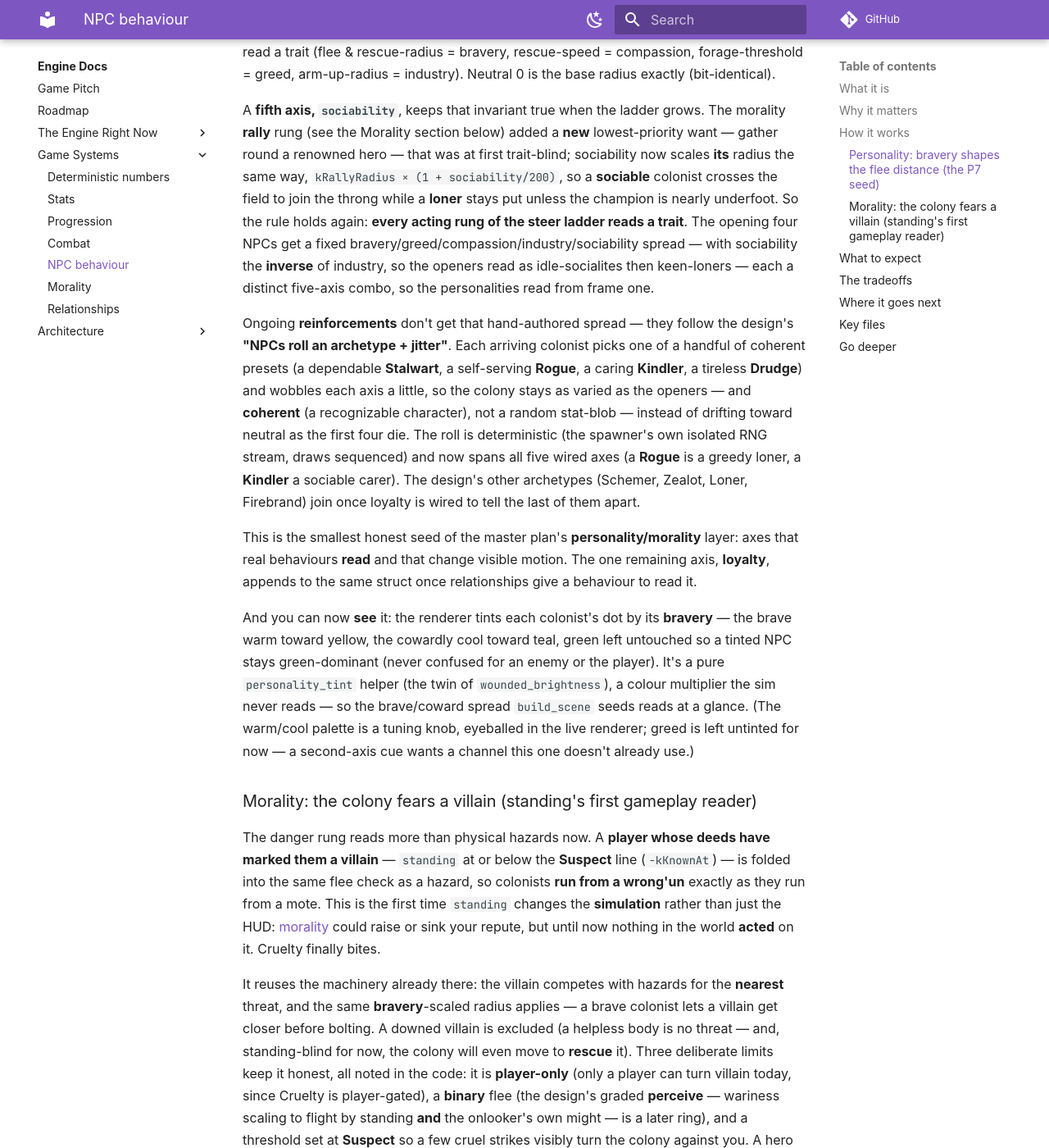
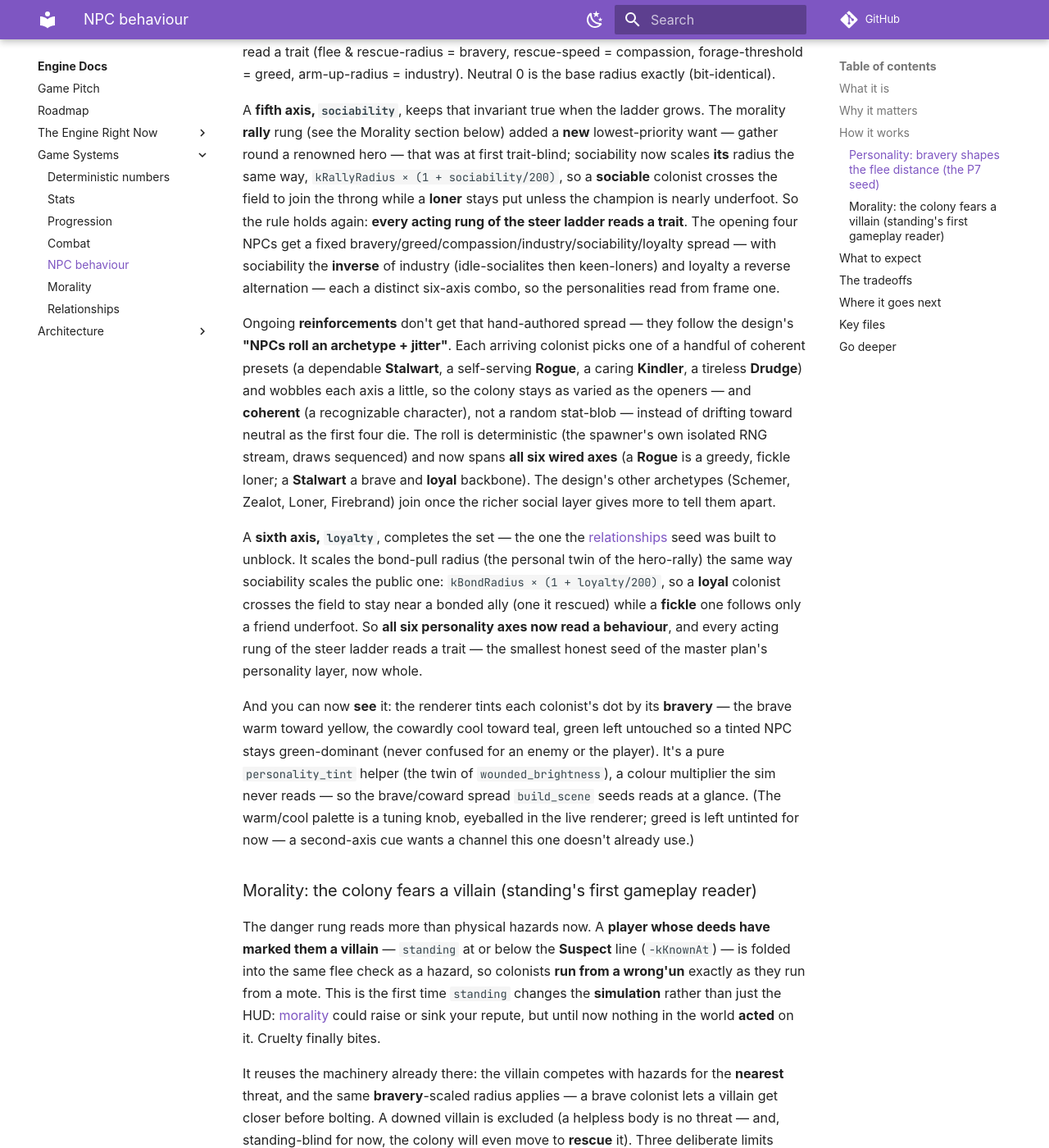
Before and after one commit to IsItJeff/game-engine, an MkDocs documentation site: the page built from docs/engine/npc-behaviour.md, in a window 1280 px wide and 1400 px high, scrolled down 3892 px. Shown: the whole window at 82% size. Built offline with MkDocs 1.6.1 and Material for MkDocs 9.7.7, drawn with Linux system fonts in a browser that asks for light colours; some web fonts are replaced; comment, search, counter and statistics services are not loaded; some of the changed text lies outside the part shown.

Commit message:
feat(P7): loyalty — the sixth and last axis scales how far a colonist follows a friend (#73)
Completes the personality axes 6/6. The relationships seed was built to unblock
this: loyalty scales the bond-pull radius, kBondRadius * (1 + loyalty/200), the
identical trait-scaled-radius shape sociability gives the hero rung. A loyal
colonist crosses the field to stay near a bonded ally (one it rescued); a fickle
one follows only a friend underfoot. So every acting steer rung reads a trait,
and all six personality axes are wired.

Plumbed like the axes before it: a new int8 field on Personality (appended, so
every existing braced-init zero-fills it), a 6th make_npc param, a 6th value in
each of the four kArchetypes presets (a Stalwart is now a loyal backbone, a Rogue
a fickle loner), a 6th sequenced jitter in roll_archetype, and a 6th opener-spread
expression (a reverse alternation). Neutral 0 -> the base radius exactly
(bit-identical); the extra jitter draws only from the spawner's own isolated
stream, so the openers (pure index) and the creature/combat streams are untouched.

Adversarial 2-lens review: correctness SHIP IT (aggregate-init safety, the
appended draw's determinism, the radius arithmetic and opener expression all
confirmed); coherence flagged three stale five-axes/loyalty-unwired comments left
in world.cpp and npc-behaviour.md — all folded.

Co-authored-by: Claude Opus 4.8 (1M context) <noreply@anthropic.com>

```diff
--- a/docs/engine/npc-behaviour.md
+++ b/docs/engine/npc-behaviour.md
@@ -128,9 +128,9 @@ renowned hero — that was at first trait-blind; sociability now scales *its* ra
 `kRallyRadius × (1 + sociability/200)`, so a **sociable** colonist
 crosses the field to join the throng while a **loner** stays put unless the champion is nearly
 underfoot. So the rule holds again: **every acting rung of the steer ladder reads a trait**. The
-opening four NPCs get a fixed bravery/greed/compassion/industry/sociability spread — with sociability
-the *inverse* of industry, so the openers read as idle-socialites then keen-loners — each a distinct
-five-axis combo, so the personalities read from frame one.
+opening four NPCs get a fixed bravery/greed/compassion/industry/sociability/loyalty spread — with
+sociability the *inverse* of industry (idle-socialites then keen-loners) and loyalty a reverse
+alternation — each a distinct six-axis combo, so the personalities read from frame one.
 
 Ongoing **reinforcements** don't get that hand-authored spread — they follow the design's *"NPCs
 roll an **archetype** + jitter"*. Each arriving colonist picks one of a handful of coherent presets
@@ -138,13 +138,17 @@ roll an **archetype** + jitter"*. Each arriving colonist picks one of a handful
 and wobbles each axis a little, so the colony stays as varied as the openers — and *coherent* (a
 recognizable character), not a random stat-blob — instead of drifting toward neutral as the first
 four die. The roll is deterministic (the spawner's own isolated RNG stream, draws sequenced) and now
-spans all five wired axes (a **Rogue** is a greedy loner, a **Kindler** a sociable carer). The
-design's other archetypes (Schemer, Zealot, Loner, Firebrand) join once loyalty is wired to tell the
-last of them apart.
+spans **all six wired axes** (a **Rogue** is a greedy, fickle loner; a **Stalwart** a brave and
+*loyal* backbone). The design's other archetypes (Schemer, Zealot, Loner, Firebrand) join once the
+richer social layer gives more to tell them apart.
 
-This is the smallest honest seed of the master plan's **personality/morality** layer: axes that
-real behaviours *read* and that change visible motion. The one remaining axis, **loyalty**, appends
-to the same struct once relationships give a behaviour to read it.
+A **sixth axis, `loyalty`**, completes the set — the one the [relationships](relationships.md) seed
+was built to unblock. It scales the bond-pull radius (the personal twin of the hero-rally) the same
+way sociability scales the public one: `kBondRadius × (1 + loyalty/200)`, so a **loyal** colonist
+crosses the field to stay near a bonded ally (one it rescued) while a **fickle** one follows only a
+friend underfoot. So **all six personality axes now read a behaviour**, and every acting rung of the
+steer ladder reads a trait — the smallest honest seed of the master plan's personality layer, now
+whole.
 
 And you can now *see* it: the renderer tints each colonist's dot by its **bravery** — the brave
 warm toward yellow, the cowardly cool toward teal, green left untouched so a tinted NPC stays
@@ -219,8 +223,8 @@ then act, is what stays.
 
 ## Key files
 
-- `engine/sim/systems.hpp` / `systems.cpp` — `steer_npcs` (the flee / rescue / forage / arm-up / rally ladder, speeds scaled by the equip bane; `Personality::bravery` scales the flee AND rescue radii, `greed` the forage threshold, `compassion` the rescue speed, `industry` the arm-up radius, `sociability` the rally radius; the flee rung also treats a **villain player** — `standing ≤ -kKnownAt` — as a threat, and a bottom-priority **rally** rung pulls an idle colonist toward a **hero player** — `standing ≥ +kKnownAt` — the two gameplay readers of morality); `handle_deaths` does the revive at `kReviveDistance`; `npc_equip` + the shared `equip_nearest_gear` do the wield-on-reach.
-- `engine/sim/components.hpp` — `Personality` (the P7 seed; `bravery` + `greed` + `compassion` + `industry` + `sociability` axes, only `loyalty` unwired); `engine/sim/world.cpp` — `make_npc` sets it (hand-authored spread in `build_scene`; reinforcements roll `kArchetypes` + jitter via `roll_archetype`).
+- `engine/sim/systems.hpp` / `systems.cpp` — `steer_npcs` (the flee / rescue / forage / arm-up / rally ladder, speeds scaled by the equip bane; `Personality::bravery` scales the flee AND rescue radii, `greed` the forage threshold, `compassion` the rescue speed, `industry` the arm-up radius, `sociability` the rally radius, `loyalty` the bond-follow radius; the flee rung also treats a **villain player** — `standing ≤ -kKnownAt` — as a threat, a bottom-priority **rally** rung pulls an idle colonist toward a **hero player** — `standing ≥ +kKnownAt` — and a lowest **bond** rung (below rally) pulls it toward a bonded friend it likes; `handle_deaths` does the revive at `kReviveDistance`; `npc_equip` + the shared `equip_nearest_gear` do the wield-on-reach.
+- `engine/sim/components.hpp` — `Personality` (the P7 seed; all six axes wired: `bravery` + `greed` + `compassion` + `industry` + `sociability` + `loyalty`); `engine/sim/world.cpp` — `make_npc` sets it (hand-authored spread in `build_scene`; reinforcements roll `kArchetypes` + jitter via `roll_archetype`).
 - `engine/sim/world.cpp` — the `steer_npcs` line in `step()` (before `integrate_motion`) and `npc_equip` (after it).
 - `tests/sim/test_simulation.cpp` — flee / forage / rescue / revive-in-place, steer-to-weapon / NPC-arms-itself / armed-NPC-flees-slower (the equip bane parity), the villain-fear reader (a colonist flees a Suspect+ player, a downed villain is skipped), and its rally twin (an idle colonist gathers to a Known+ hero, a real need overrides it, and below the line nobody is pulled), and `sociability` scaling how far an idle colonist travels to rally.
 
```
Also changed, not shown: docs/engine/relationships.md (+5 -6 lines), 4 other files.
